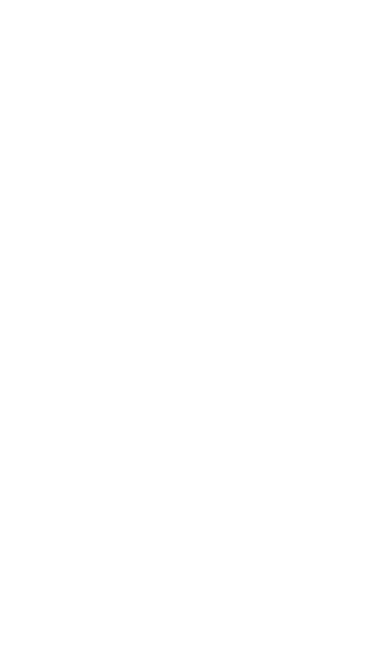
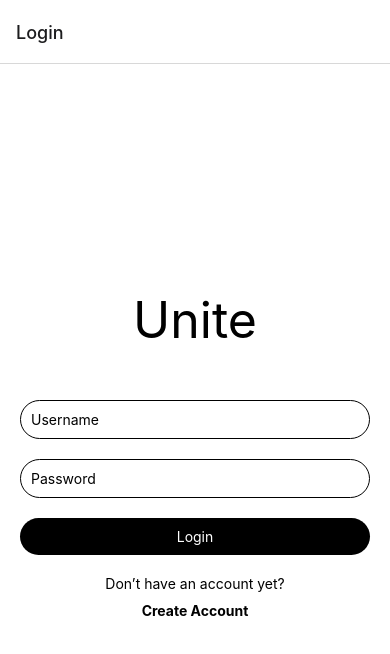
Before and after one commit to DenkDevs/unite-frontend, a React Native app: screen /Login in a window 390 px wide. Shown: the top 654 px of the page. Built offline with nearby package versions, Linux system fonts and the light colour scheme.

Commit message:
working nav

```diff
--- a/App.js
+++ b/App.js
@@ -9,22 +9,11 @@
 
 export default function App() {
   return (
-    <View style={styles.container}>
     <NavigationContainer>
       <Stack.Navigator initialRouteName="Login">
         <Stack.Screen name="Login" component={LoginScreen} />
         <Stack.Screen name="CreateAccount" component={CreateAccountScreen} />
       </Stack.Navigator>
     </NavigationContainer>
-    </View>
   );
 }
-
-const styles = StyleSheet.create({
-  container: {
-    flex: 1,
-    backgroundColor: "#fff",
-    alignItems: "center",
-    justifyContent: "center",
-  },
-});
--- a/components/CreateAccount.tsx
+++ b/components/CreateAccount.js
@@ -1,17 +1,22 @@
-import React, { useState } from 'react';
-import { View, StyleSheet, TouchableOpacity, Text, TextInput } from 'react-native';
+import React, { useState } from "react";
+import {
+  View,
+  StyleSheet,
+  TouchableOpacity,
+  Text,
+  TextInput,
+} from "react-native";
 
-const CreateAccountScreen: React.FC = () => {
-  const [email, setEmail] = useState<string>('');
-  const [password, setPassword] = useState<string>('');
+const CreateAccountScreen = () => {
+  const [email, setEmail] = React.useState("");
+  const [password, setPassword] = React.useState("");
 
   const handleCreateAccount = () => {
-    console.log('Create Account button pressed.');
+    console.log("Create Account button pressed.");
   };
 
   return (
     <View style={styles.view1}>
-      <Text style={styles.titleText}>Create Account</Text>
       <View style={styles.inputContainer}>
         <TextInput
           style={styles.input}
@@ -30,7 +35,10 @@
         />
       </View>
 
-      <TouchableOpacity style={styles.buttonContainer} onPress={handleCreateAccount}>
+      <TouchableOpacity
+        style={styles.buttonContainer}
+        onPress={handleCreateAccount}
+      >
         <Text style={styles.text}>Create Account</Text>
       </TouchableOpacity>
     </View>
@@ -39,27 +47,21 @@
 
 const styles = StyleSheet.create({
   view1: {
-    backgroundColor: '#FFF',
-    display: 'flex',
+    backgroundColor: "#FFF",
+    display: "flex",
     maxWidth: 480,
-    width: '100%',
-    flexDirection: 'column',
-    alignItems: 'stretch',
-    margin: 'auto',
+    width: "100%",
+    flexDirection: "column",
+    alignItems: "stretch",
+    margin: "auto",
     padding: 10,
-  },
-  titleText: {
-    fontFamily: 'sans-serif',
-    marginBottom: 10,
-    fontSize: 20,
-    textAlign: 'center',
   },
   buttonContainer: {
     marginTop: 30,
-    alignItems: 'center',
-    justifyContent: 'center',
+    alignItems: "center",
+    justifyContent: "center",
     borderRadius: 30,
-    borderColor: 'rgba(0, 0, 0, 0.1)',
+    borderColor: "rgba(0, 0, 0, 0.1)",
     borderWidth: 1,
     padding: 10,
   },
@@ -68,13 +70,13 @@
   },
   input: {
     height: 40,
-    borderColor: 'rgba(0, 0, 0, 0.1)',
+    borderColor: "rgba(0, 0, 0, 0.1)",
     borderWidth: 1,
     borderRadius: 5,
     padding: 10,
   },
   text: {
-    fontFamily: 'Inter, sans-serif',
+    fontFamily: "Inter, sans-serif",
   },
 });
 
--- /dev/null
+++ b/components/Login.js
@@ -0,0 +1,107 @@
+import React from "react";
+import {
+  View,
+  TextInput,
+  Text,
+  TouchableOpacity,
+  StyleSheet,
+  Alert,
+} from "react-native";
+import { useNavigation } from "@react-navigation/native";
+
+const InputField = ({ placeholder, secureTextEntry = false, onChangeText }) => (
+  <TextInput
+    style={styles.inputField}
+    placeholder={placeholder}
+    secureTextEntry={secureTextEntry}
+    onChangeText={onChangeText}
+  />
+);
+
+const Button = ({ label, onPress }) => (
+  <TouchableOpacity style={styles.button} onPress={onPress}>
+    <Text style={styles.buttonText}>{label}</Text>
+  </TouchableOpacity>
+);
+
+const LoginScreen = () => {
+  const [username, setUsername] = React.useState("");
+  const [password, setPassword] = React.useState("");
+  const navigation = useNavigation();
+
+  const handleLogin = () => {
+    // Ideally, you would validate the credentials here or send them to your backend for validation
+    console.log(
+      "Login Attempt",
+      `Username: ${username}, Password: ${password}`
+    );
+  };
+
+  const navigateToCreateAccount = () => {
+    navigation.navigate("CreateAccount");
+  };
+
+  return (
+    <View style={styles.container}>
+      <Text style={styles.title}>Unite</Text>
+      <InputField placeholder="Username" onChangeText={setUsername} />
+      <InputField
+        placeholder="Password"
+        secureTextEntry={true}
+        onChangeText={setPassword}
+      />
+      <Button label="Login" onPress={handleLogin} />
+      <Text style={styles.signupText}>Don’t have an account yet?</Text>
+      <TouchableOpacity onPress={navigateToCreateAccount}>
+        <Text style={styles.createAccountText}>Create Account</Text>
+      </TouchableOpacity>
+    </View>
+  );
+};
+
+const styles = StyleSheet.create({
+  container: {
+    backgroundColor: "#FFF",
+    flex: 1,
+    alignItems: "center",
+    justifyContent: "center",
+    padding: 20,
+  },
+  title: {
+    marginBottom: 50,
+    fontSize: 50,
+    fontFamily: "Inter, sans-serif",
+  },
+  inputField: {
+    fontFamily: "Inter, sans-serif",
+    alignSelf: "stretch",
+    borderRadius: 30,
+    borderColor: "rgba(0, 0, 0, 1)",
+    borderWidth: 1,
+    marginBottom: 20,
+    padding: 10,
+  },
+  button: {
+    justifyContent: "center",
+    alignItems: "center",
+    alignSelf: "stretch",
+    borderRadius: 30,
+    backgroundColor: "#000",
+    padding: 10,
+    marginBottom: 20,
+  },
+  buttonText: {
+    color: "#FFF",
+    fontFamily: "Inter, sans-serif",
+  },
+  signupText: {
+    fontFamily: "Inter, sans-serif",
+    marginBottom: 10,
+  },
+  createAccountText: {
+    fontFamily: "Inter, sans-serif",
+    fontWeight: "700",
+  },
+});
+
+export default LoginScreen;
--- a/components/Login.tsx
+++ /dev/null
@@ -1,104 +0,0 @@
-import React from 'react';
-import { View, TextInput, Text, TouchableOpacity, StyleSheet, Alert } from 'react-native';
-import { useNavigation } from '@react-navigation/native';
-
-interface InputProps {
-  placeholder: string;
-  secureTextEntry?: boolean;
-  onChangeText: (text: string) => void;
-}
-
-const InputField: React.FC<InputProps> = ({ placeholder, secureTextEntry = false, onChangeText }) => (
-  <TextInput
-    style={styles.inputField}
-    placeholder={placeholder}
-    secureTextEntry={secureTextEntry}
-    onChangeText={onChangeText}
-  />
-);
-
-interface ButtonProps {
-  label: string;
-  onPress: () => void;
-}
-
-const Button: React.FC<ButtonProps> = ({ label, onPress }) => (
-  <TouchableOpacity style={styles.button} onPress={onPress}>
-    <Text style={styles.buttonText}>{label}</Text>
-  </TouchableOpacity>
-);
-
-const LoginScreen: React.FC = () => {
-  const [username, setUsername] = React.useState('');
-  const [password, setPassword] = React.useState('');
-  const navigation = useNavigation();
-
-  const handleLogin = () => {
-    // Ideally, you would validate the credentials here or send them to your backend for validation
-    console.log('Login Attempt', `Username: ${username}, Password: ${password}`);
-  };
-
-  const navigateToCreateAccount = () => {
-    navigation.navigate("CreateAccount" as never);
-  };
-
-  return (
-    <View style={styles.container}>
-      <Text style={styles.title}>Unite</Text>
-      <InputField placeholder="Username" onChangeText={setUsername} />
-      <InputField placeholder="Password" secureTextEntry={true} onChangeText={setPassword} />
-      <Button label="Login" onPress={handleLogin} />
-      <Text style={styles.signupText}>Don’t have an account yet?</Text>
-      <TouchableOpacity onPress={navigateToCreateAccount}>
-        <Text style={styles.createAccountText}>Create Account</Text>
-      </TouchableOpacity>
-    </View>
-  );
-};
-
-const styles = StyleSheet.create({
-  container: {
-    backgroundColor: '#FFF',
-    flex: 1,
-    alignItems: 'center',
-    justifyContent: 'center',
-    padding: 20,
-  },
-  title: {
-    marginBottom: 50,
-    fontSize: 50,
-    fontFamily: 'Inter, sans-serif',
-  },
-  inputField: {
-    fontFamily: 'Inter, sans-serif',
-    alignSelf: 'stretch',
-    borderRadius: 30,
-    borderColor: 'rgba(0, 0, 0, 1)',
-    borderWidth: 1,
-    marginBottom: 20,
-    padding: 10,
-  },
-  button: {
-    justifyContent: 'center',
-    alignItems: 'center',
-    alignSelf: 'stretch',
-    borderRadius: 30,
-    backgroundColor: '#000',
-    padding: 10,
-    marginBottom: 20,
-  },
-  buttonText: {
-    color: '#FFF',
-    fontFamily: 'Inter, sans-serif',
-  },
-  signupText: {
-    fontFamily: 'Inter, sans-serif',
-    marginBottom: 10,
-  },
-  createAccountText: {
-    fontFamily: 'Inter, sans-serif',
-    fontWeight: '700',
-  },
-});
-
-export default LoginScreen;
--- a/package.json
+++ b/package.json
@@ -17,7 +17,9 @@
     "react": "18.2.0",
     "react-native": "0.73.6",
     "react-native-gesture-handler": "~2.14.0",
-    "typescript": "^5.3.0"
+    "typescript": "^5.3.0",
+    "react-native-screens": "~3.29.0",
+    "react-native-safe-area-context": "4.8.2"
   },
   "devDependencies": {
     "@babel/core": "^7.20.0",
```
Also changed, not shown: 1 other file (tests, documents, lock files or other folders). Lines whose indentation alone changed are shown as unchanged.
